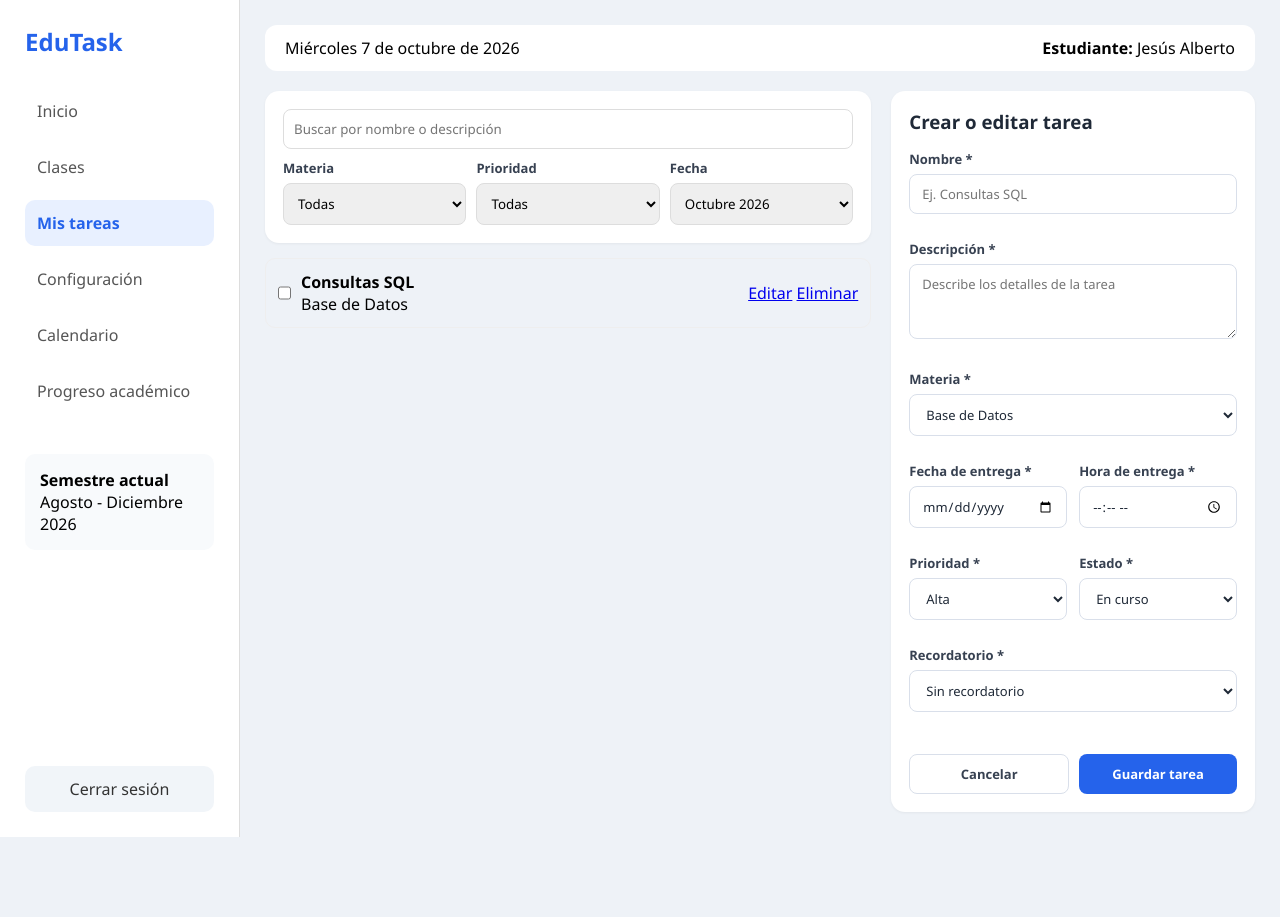
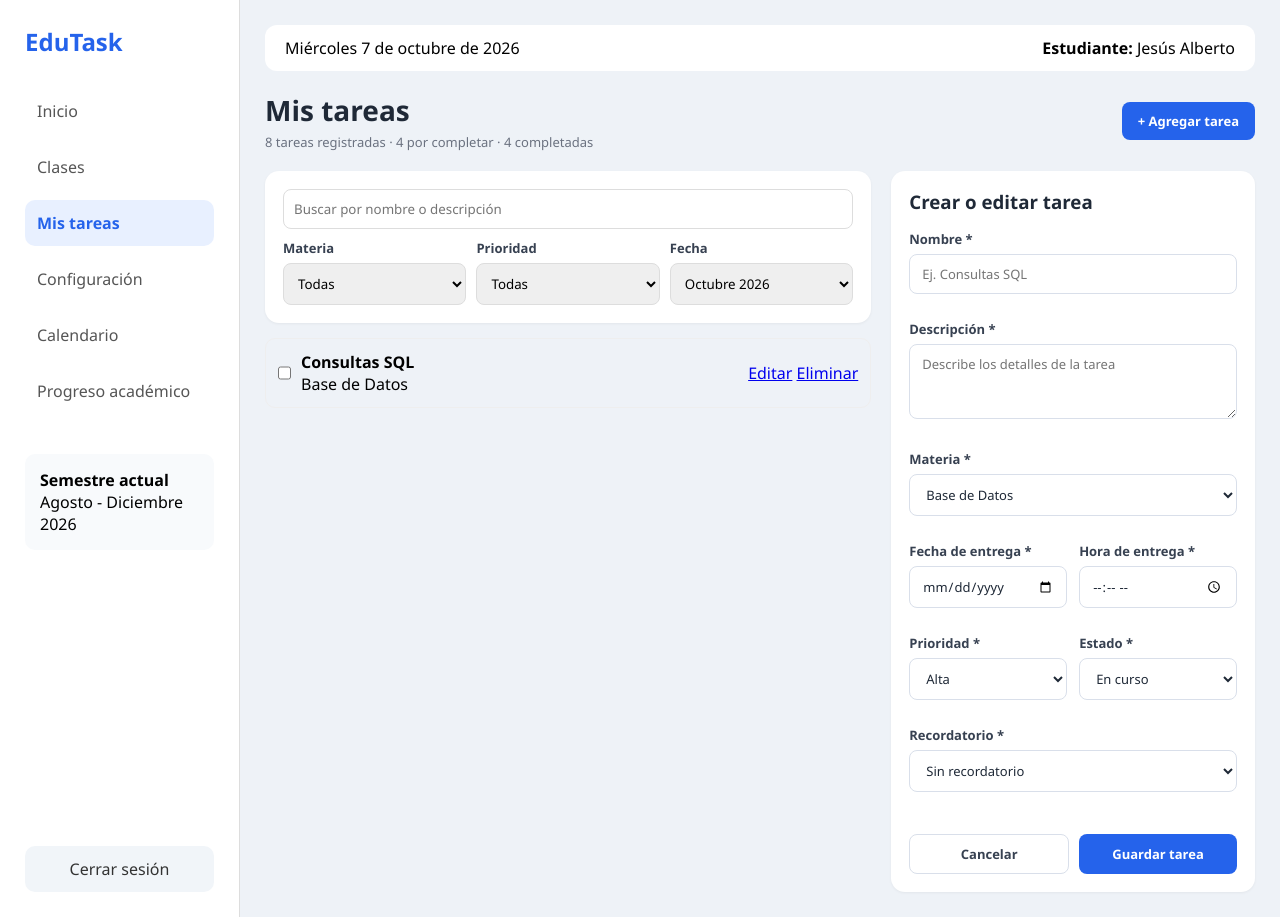
Before and after one commit to jgonzalez24-netizen/gestor-de-tareas, a plain HTML site: page HTML proyecto programación web/Login/Inicio/misTareas/misTareas.html in a window 1280 px wide. Before the commit the page ends 837 px from the top, so only its background shows below. Drawn offline with Linux system fonts and the light colour scheme.

Commit message:
UI-15: agregar encabezado de seccion y boton Agregar tarea en Mis tareas

```diff
--- a/HTML proyecto programación web/Login/Inicio/misTareas/misTareas.html
+++ b/HTML proyecto programación web/Login/Inicio/misTareas/misTareas.html
@@ -37,6 +37,14 @@
             <span>Miércoles 7 de octubre de 2026</span>
             <span><strong>Estudiante:</strong> Jesús Alberto</span>
         </header>
+
+        <section class="page-header">
+            <div>
+                <h1>Mis tareas</h1>
+                <p>8 tareas registradas · 4 por completar · 4 completadas</p>
+            </div>
+            <button type="button" class="btn-add">+ Agregar tarea</button>
+        </section>
 
         <section class="tasks-layout">
 
--- a/HTML proyecto programación web/Login/Inicio/misTareas/styleMisTareas.css
+++ b/HTML proyecto programación web/Login/Inicio/misTareas/styleMisTareas.css
@@ -348,3 +348,33 @@ form{
     border:none;
     color:#ffffff;
 }
+
+/*Encabezado de Mis tareas y boton Agregar tarea */
+.page-header{
+    display:flex;
+    justify-content:space-between;
+    align-items:center;
+    margin-top:20px;
+}
+
+.page-header h1{
+    font-size:28px;
+    color:#1f2937;
+    margin-bottom:4px;
+}
+
+.page-header p{
+    font-size:13px;
+    color:#6b7280;
+}
+
+.btn-add{
+    background:#2563eb;
+    color:#ffffff;
+    border:none;
+    padding:10px 16px;
+    border-radius:8px;
+    font-size:13px;
+    font-weight:600;
+    cursor:pointer;
+}
```
